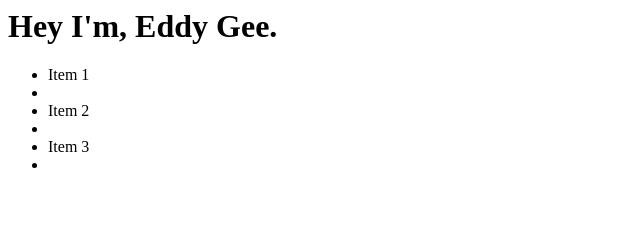
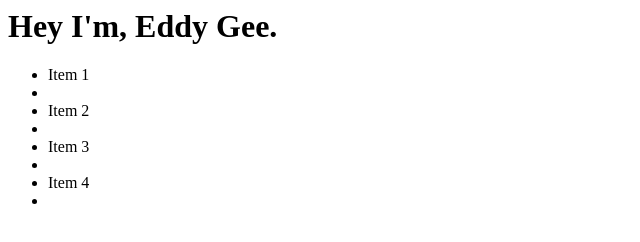
Before and after one commit to eddygee/Intro-to-Git-PBCS, a plain HTML site: page index.html in a window 1280 px wide. Shown: the full height of the page, 0-640 px from the left. Drawn offline with Linux system fonts and the light colour scheme.

Commit message:
add item 4

```diff
--- a/index.html
+++ b/index.html
@@ -4,4 +4,5 @@
   <li>Item 1<li>
   <li>Item 2<li>
   <li>Item 3<li>
+  <li>Item 4<li>
 </ul>
```
